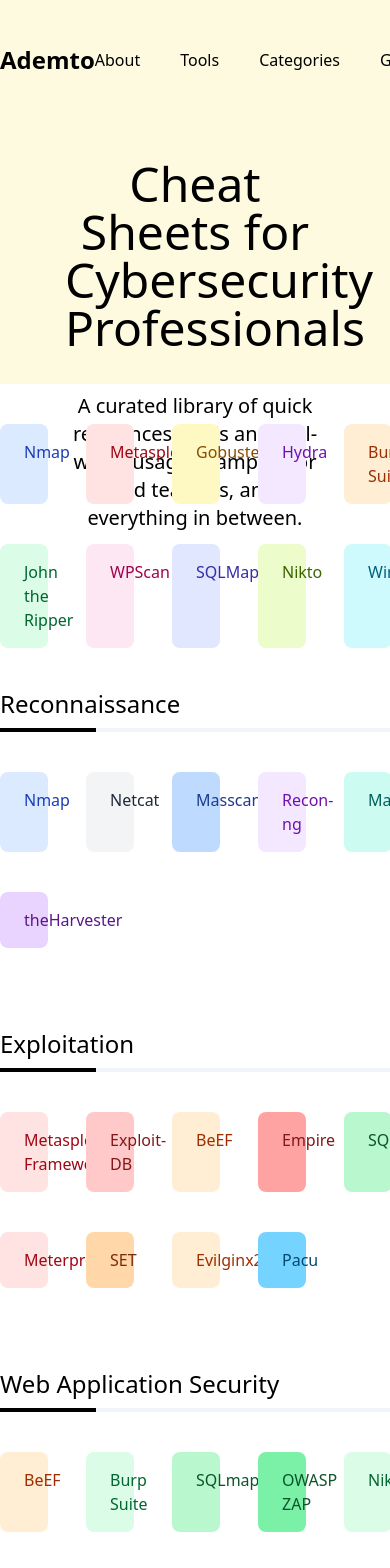
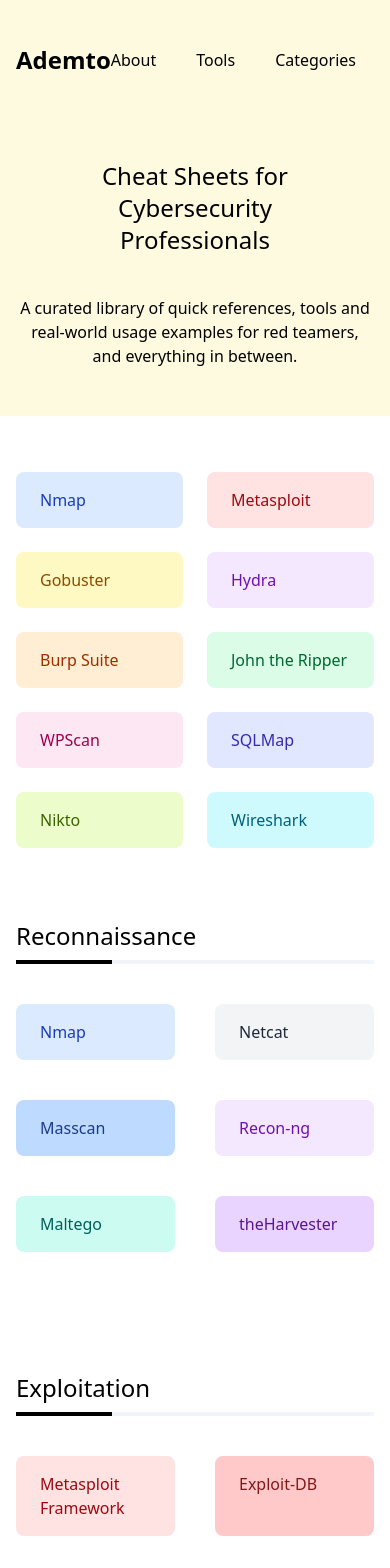
Before and after one commit to ademto/cyber-cheatsheet, a React (Vite) app: page / in a window 390 px wide. Shown: the top 1568 px of the page. Built offline with nearby package versions, Linux system fonts and the light colour scheme.

Commit message:
Make layout responsive for mobile and tablet devices

```diff
--- a/src/App.jsx
+++ b/src/App.jsx
@@ -13,10 +13,10 @@
   return (
     <section>
       <Header />
-      <div className="container grid grid-cols-5 gap-10 mx-auto mt-10">
+      <div className="p-4 lg:w-2/3 grid grid-cols-2 md:grid-cols-4 lg:grid-cols-5 gap-6 md:gap-10 mx-auto mt-10">
         {topToolsElements}
       </div>
-      <div className="container mx-auto mt-10">
+      <div className="lg:w-2/3 p-4 mx-auto mt-10">
         <Categories />
       </div>
     </section>
--- a/src/components/Categories.jsx
+++ b/src/components/Categories.jsx
@@ -11,7 +11,7 @@
                     <div className="h-1 bg-slate-100">
                         <div className="w-24 h-full bg-black"></div>
                     </div>
-                    <div className="grid grid-cols-5 gap-10 mx-auto mt-10">
+                    <div className="grid grid-cols-2 md:grid-cols-4 lg:grid-cols-5 gap-10 mx-auto mt-10">
                         {allTools.map(tool => (
                             tool.categories.includes(category) && <ToolTag tool={tool} />
                         ))}
--- a/src/components/Header.jsx
+++ b/src/components/Header.jsx
@@ -4,7 +4,7 @@
 
 const Header = () => {
   return (
-    <section  className='bg-[#fefae0] h-96'>
+    <section  className='bg-[#fefae0] md:h-96'>
         <div className='container mx-auto'>
             <Navbar />
             <HeroSection />
--- a/src/components/HeroSection.jsx
+++ b/src/components/HeroSection.jsx
@@ -2,9 +2,9 @@
 
 const HeroSection = () => {
   return (
-    <div className='text-center w-2/3 mx-auto mt-10'>
-        <h1 className='text-5xl font-medium'>Cheat Sheets for Cybersecurity Professionals</h1>
-        <p className='mt-10 text-xl font-extralight'>A curated library of quick references, tools and real-world usage examples for red teamers, and everything in between.</p>
+    <div className='text-center md:w-2/3 mx-auto mt-10'>
+        <h1 className='text-2xl px-16 md:px-0 md:text-4xl lg:text-5xl font-medium'>Cheat Sheets for Cybersecurity Professionals</h1>
+        <p className='mt-10 text-base px-4 pb-12 md:text-xl font-extralight'>A curated library of quick references, tools and real-world usage examples for red teamers, and everything in between.</p>
     </div>
   )
 }
--- a/src/components/Navbar.jsx
+++ b/src/components/Navbar.jsx
@@ -1,6 +1,6 @@
 const Navbar = () => {
   return (
-    <div className="flex items-center justify-between h-30">
+    <div className="flex items-center justify-between h-30 px-4">
         <div className="logo">
             <a className="text-2xl font-bold" href="/">Ademto</a>
         </div>
```
